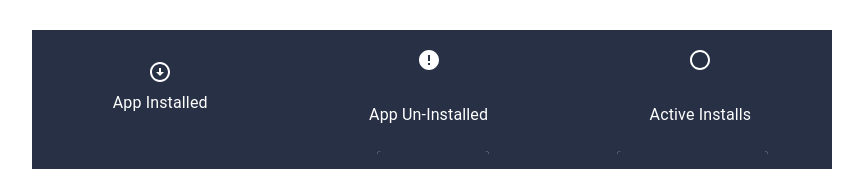
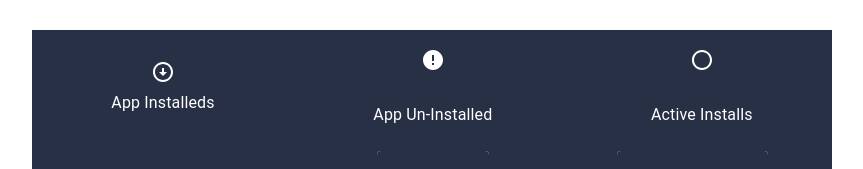
Before and after one commit to FarooqM1/ReactAssignment, a React (Create React App) app: page / in a window 1280 px wide. Shown: the top 169 px of the page, without its empty margins (208-1071 px from the left). Built offline with nearby package versions, Linux system fonts and the light colour scheme; no server answers.

Commit message:
second commit

```diff
--- a/src/StatsView.js
+++ b/src/StatsView.js
@@ -37,7 +37,7 @@ export default function StatsView() {
                 <Typography >
                     <div> <ArrowCircleDownIcon></ArrowCircleDownIcon> </div>
                     <div>{api.totalInstall} </div>
-                    <div>App Installed</div>
+                    <div>App Installeds</div>
                 </Typography>
 
             </CardContent>
```
